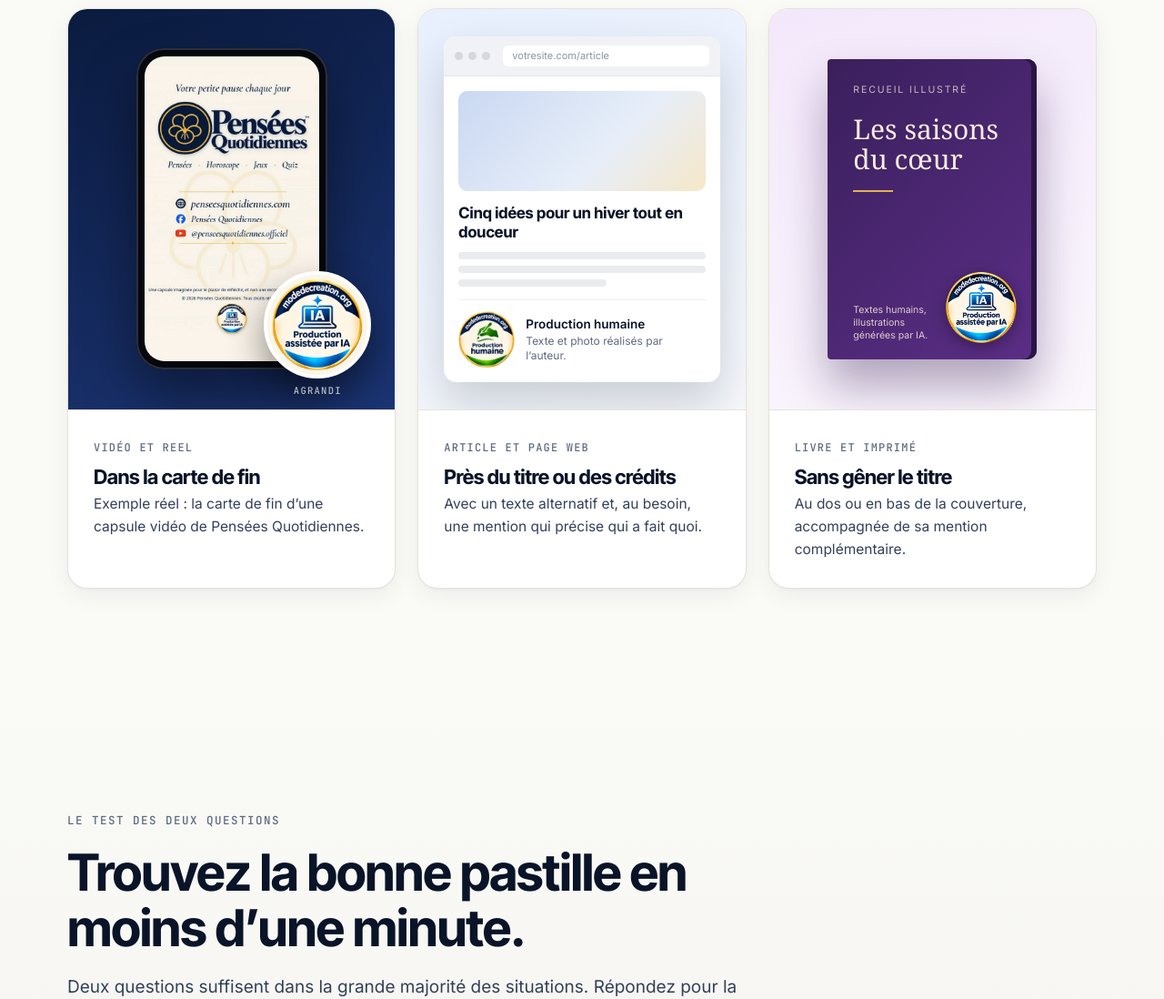
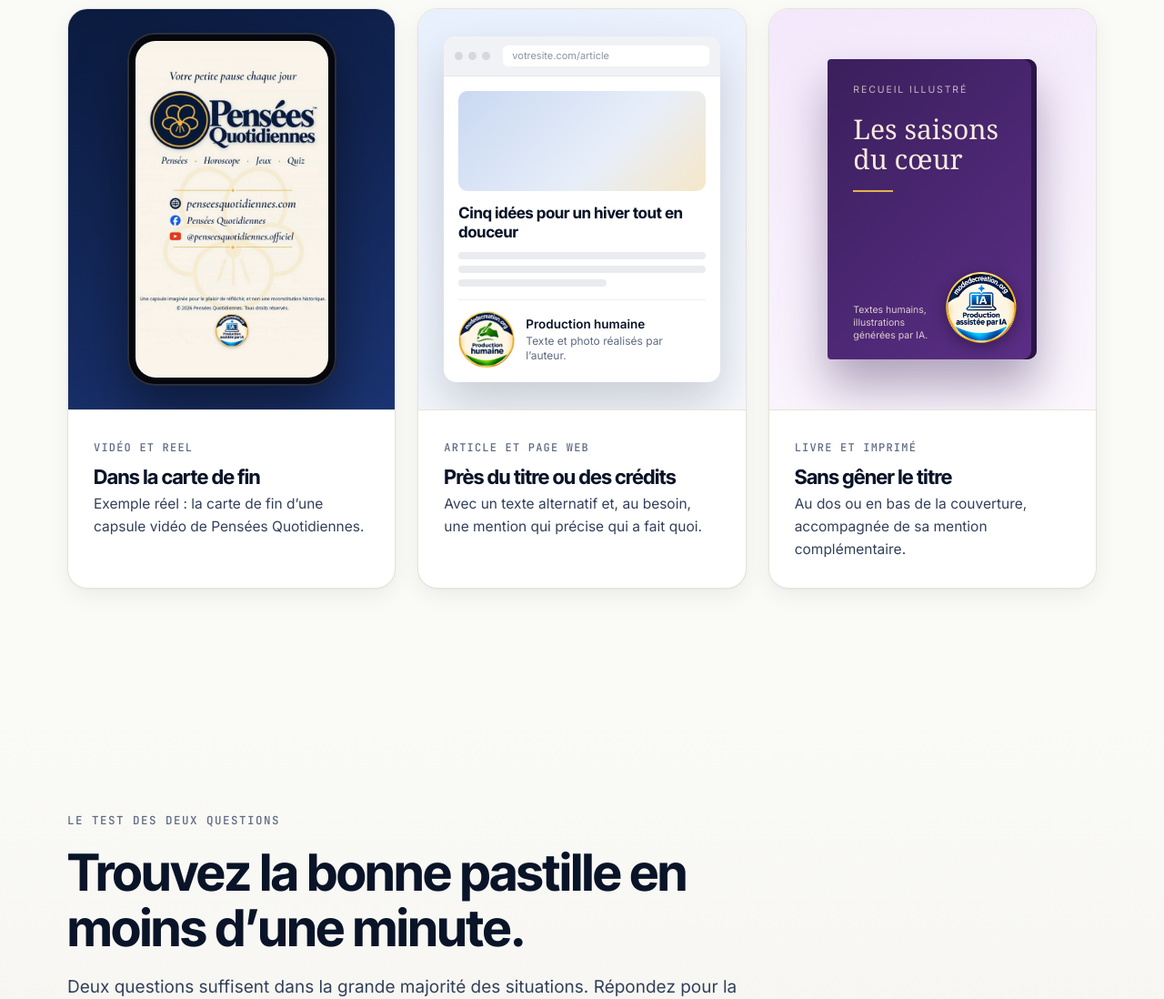
Before and after one commit to penseesquotidiennes/modedecreation, a plain HTML site: page index.html in a window 1280 px wide. Shown: the part 2823-3921 px from the top of the page at 91% size. Drawn offline with Linux system fonts and the light colour scheme.

Commit message:
En situation : retirer la loupe de la carte vidéo
Co-Authored-By: Claude Opus 5.5 <noreply@anthropic.com>
Claude-Session: https://claude.ai/code/session_01QLbCpuG5Azoq7UyMnGHuuh

```diff
--- a/assets/site.css
+++ b/assets/site.css
@@ -237,11 +237,8 @@ footer .bottom{display:flex;justify-content:space-between;gap:16px;flex-wrap:wra
 .situ-card h3{font-size:22px;margin:8px 0 6px}
 .situ-card p{font-size:15.5px;color:var(--ink-2)}
 .stage-video{background:linear-gradient(160deg,#0B1B3F,#1B3473)}
-.phone{width:210px;border-radius:30px;padding:9px;background:#05070d;box-shadow:0 30px 60px rgba(0,0,0,.45),inset 0 0 0 2px #2a2f3a}
+.phone{width:230px;border-radius:30px;padding:9px;background:#05070d;box-shadow:0 30px 60px rgba(0,0,0,.45),inset 0 0 0 2px #2a2f3a}
 .phone img{border-radius:22px;width:100%}
-.loupe{position:absolute;right:26px;bottom:34px;width:118px;height:118px;border-radius:50%;background:#FBF6EA;border:4px solid #fff;box-shadow:0 18px 40px rgba(0,0,0,.45);display:grid;place-items:center}
-.loupe img{width:100px}
-.loupe span{position:absolute;bottom:-26px;left:50%;transform:translateX(-50%);font-family:"JetBrains Mono";font-size:10.5px;letter-spacing:.12em;text-transform:uppercase;color:rgba(255,255,255,.7)}
 .stage-web{background:linear-gradient(160deg,#E8F0FE,#F6F8FC)}
 .browser{width:100%;max-width:330px;background:#fff;border-radius:14px;box-shadow:0 24px 50px rgba(10,20,40,.18);overflow:hidden}
 .browser .bar{display:flex;align-items:center;gap:6px;padding:10px 12px;background:#F1F2F5;border-bottom:1px solid #E4E6EB}
--- a/index.html
+++ b/index.html
@@ -112,7 +112,6 @@
       <figure class="situ-card reveal">
         <div class="situ-stage stage-video">
           <div class="phone"><img src="assets/situation/video-carte-de-fin.jpg" alt="Carte de fin d’une capsule vidéo avec la pastille Production assistée par IA"></div>
-          <div class="loupe" aria-hidden="true"><img src="assets/pastilles/production-assistee-par-ia.png" alt=""><span>Agrandi</span></div>
         </div>
         <figcaption><span class="situ-tag">Vidéo et Reel</span><h3>Dans la carte de fin</h3><p>Exemple réel : la carte de fin d’une capsule vidéo de Pensées Quotidiennes.</p></figcaption>
       </figure>
```
